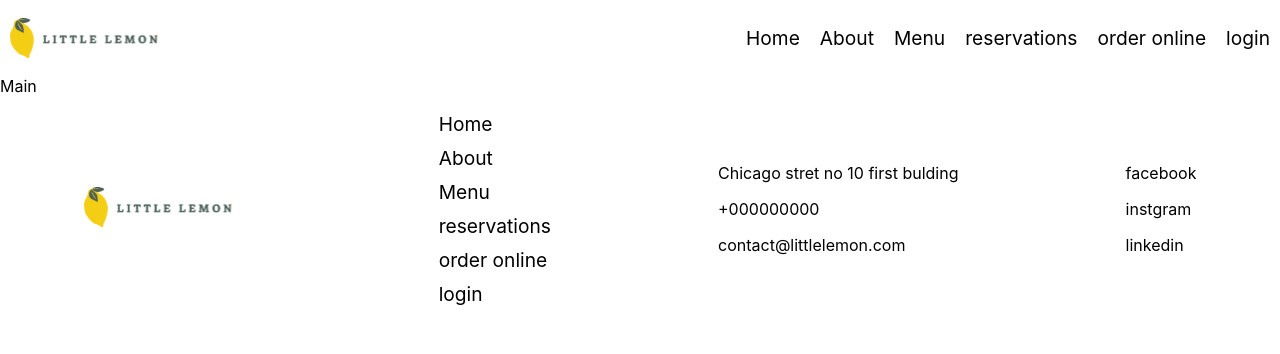
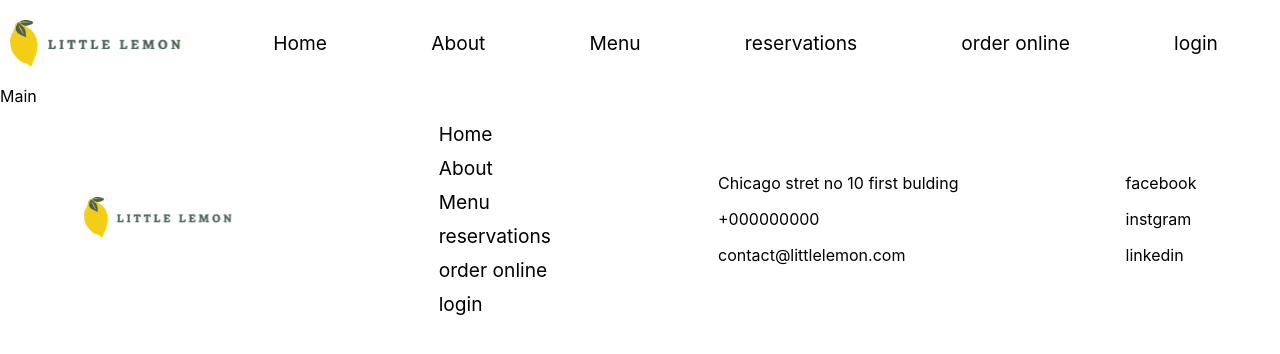
Before and after one commit to rushdy87/capstone, a JavaScript app: page / in a window 1280 px wide. Shown: the top 354 px of the page. Built offline with nearby package versions, Linux system fonts and the light colour scheme; the HTML template or start-up script is replaced by a standard one.

Commit message:
Fixed css issues”

```diff
--- a/src/App.css
+++ b/src/App.css
@@ -1,15 +1,23 @@
 header {
   margin: 10px;
   display: flex;
-  justify-content: space-between;
+  flex-direction: column;
+  align-items: center;
 }
 /* Nav bar */
+header img {
+  width: 200px;
+}
+nav {
+  width: 100%;
+  margin: 5px;
+}
 
 nav ul {
   display: flex;
-  flex-direction: column;
-  gap: 20px;
-  justify-content: space-between;
+  justify-content: space-around;
+  flex-wrap: wrap;
+  gap: 10px;
   list-style: none;
 }
 
@@ -39,7 +47,7 @@
 footer ul {
   display: flex;
   flex-direction: row;
-  justify-content: space-around;
+  justify-content: space-between;
   gap: 10px;
   list-style: none;
 }
@@ -60,9 +68,10 @@
 }
 
 /* media query */
-@media (min-width: 801px) {
-  nav ul {
+@media (min-width: 821px) {
+  header {
     flex-direction: row;
+    justify-content: space-around;
   }
 
   footer {
--- a/src/index.css
+++ b/src/index.css
@@ -1,5 +1,8 @@
 body {
   margin: 0;
+  padding: 0;
+  width: 100%;
+  height: 100%;
   font-family: -apple-system, BlinkMacSystemFont, 'Segoe UI', 'Roboto', 'Oxygen',
     'Ubuntu', 'Cantarell', 'Fira Sans', 'Droid Sans', 'Helvetica Neue',
     sans-serif;
```
